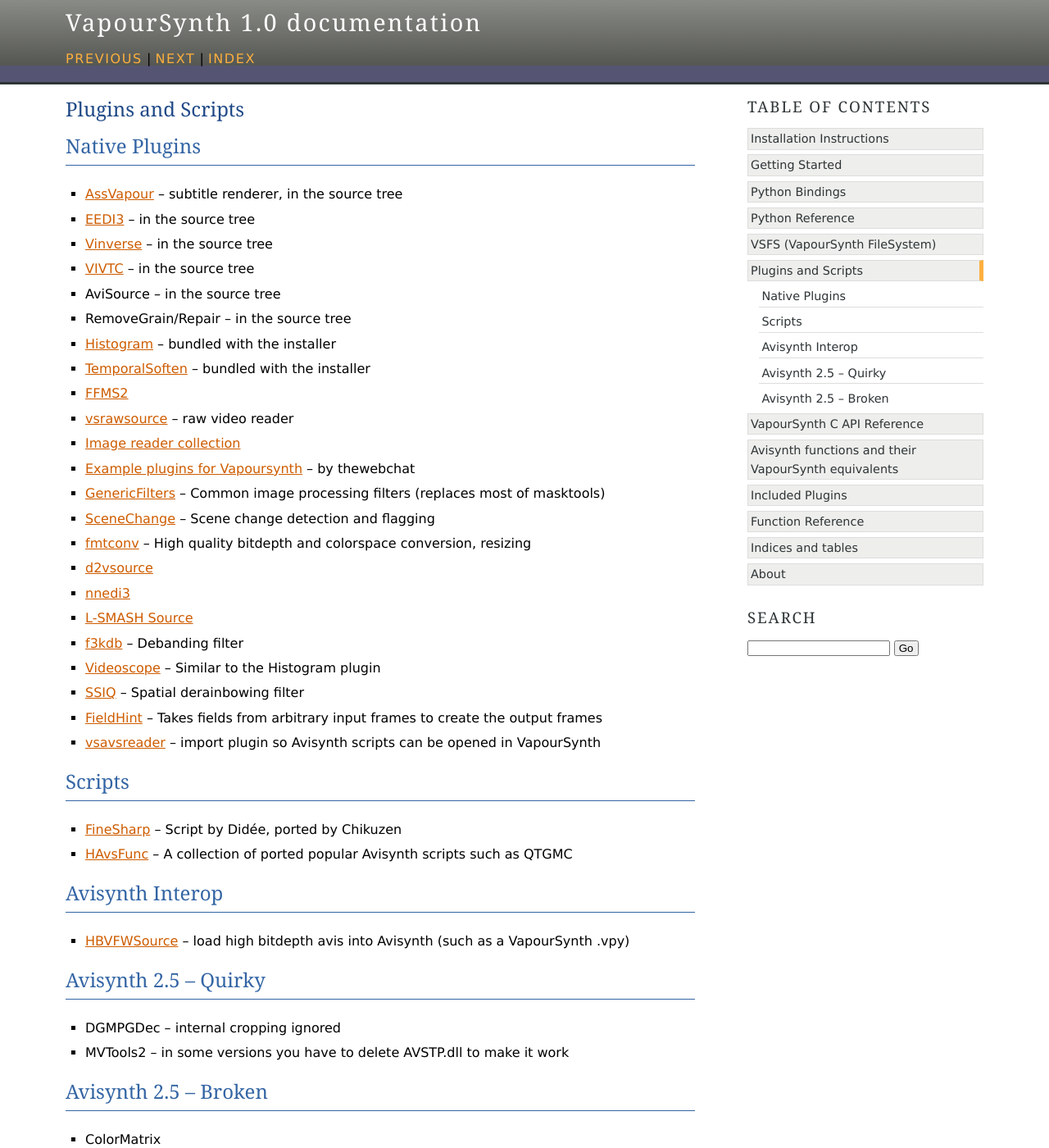
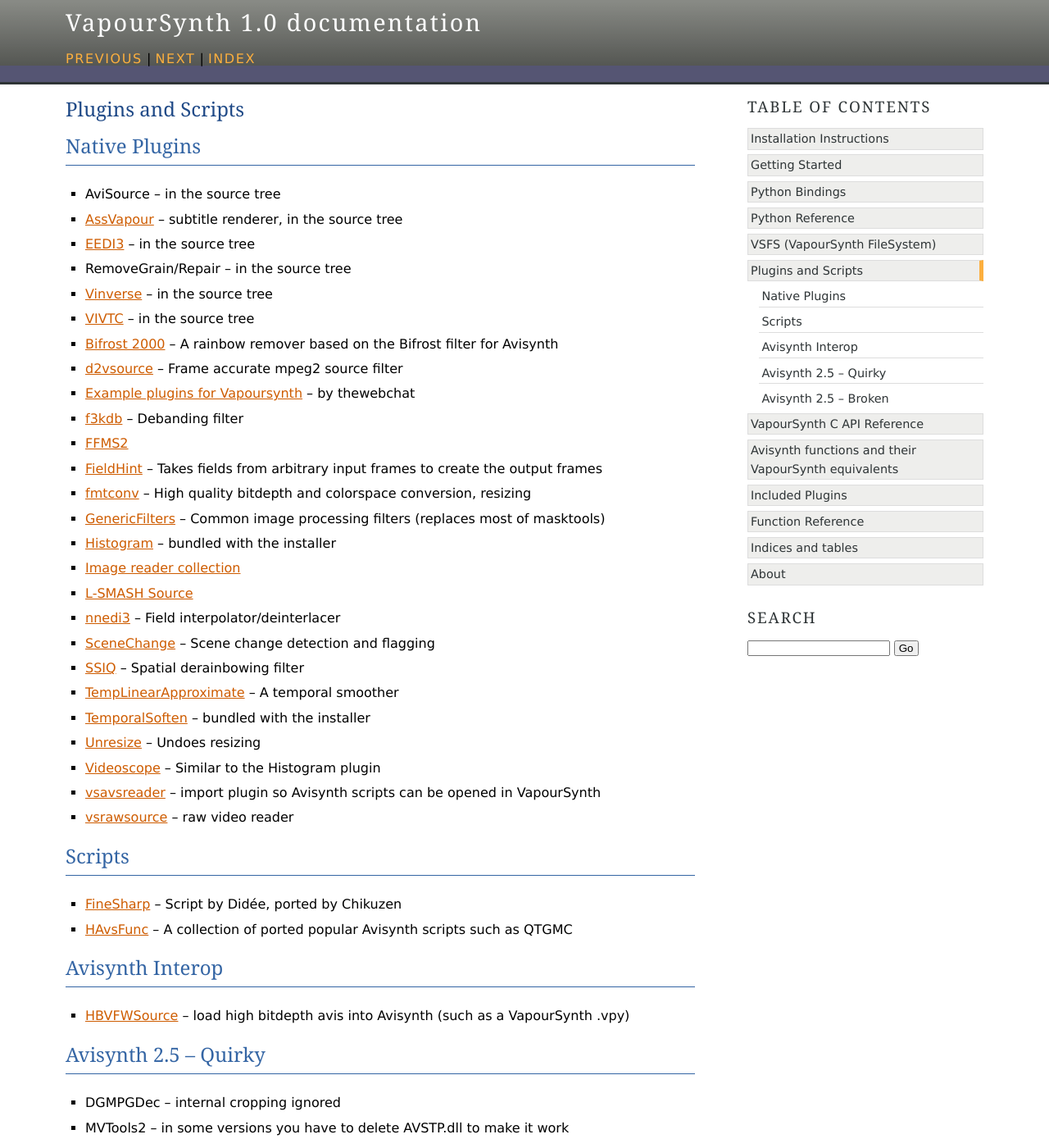
Before and after one commit to vapoursynth/vapoursynth, a Sphinx documentation site: the page built from doc/pluginlist.rst, in a window 1280 px wide and 1400 px high. Shown: the whole window at 82% size. Built offline with Sphinx 7.4.7, drawn with Linux system fonts in a browser that asks for light colours; formulas are drawn with MathJax 3.

Commit message:
Update docs

```diff
--- a/doc/installation.rst
+++ b/doc/installation.rst
@@ -5,7 +5,7 @@
 #############
 
 First download and install the prerequisites:
-   * `Python 3.3 <http://www.python.org/>`_ (32 or 64 bit version, make sure to install to different directories if using both)
+   * `Python 3.3 <http://www.python.org/>`_ (32 or 64 bit version, make sure to install for all users)
    * `Pismo File Mount Audit Package <http://www.pismotechnic.com/download/>`_
      (only if you want to use the advanced virtual filesystem features)
 
--- a/doc/pluginlist.rst
+++ b/doc/pluginlist.rst
@@ -3,34 +3,36 @@
 
 Native Plugins
 ##############
-
+* AviSource -- in the source tree
 * :ref:`AssVapour <assvapour>` -- subtitle renderer, in the source tree
 * :ref:`EEDI3 <eedi3>` -- in the source tree
+* RemoveGrain/Repair -- in the source tree
 * :ref:`Vinverse <vinverse>` -- in the source tree
 * :ref:`VIVTC <vivtc>` -- in the source tree
-* AviSource -- in the source tree
-* RemoveGrain/Repair -- in the source tree
+* `Bifrost 2000 <https://github.com/dubhater/vapoursynth-bifrost>`_ -- A rainbow remover based on the Bifrost filter for Avisynth
+* `d2vsource <http://forum.doom9.org/showthread.php?t=166399>`_ -- Frame accurate mpeg2 source filter
+* `Example plugins for Vapoursynth <http://forum.doom9.org/showthread.php?t=166147>`_ -- by thewebchat
+* `f3kdb <http://forum.doom9.org/showthread.php?t=161411>`_ -- Debanding filter
+* `FFMS2 <https://github.com/FFMS/ffms2>`_
+* `FieldHint <https://github.com/dubhater/vapoursynth-fieldhint>`_ -- Takes fields from arbitrary input frames to create the output frames
+* `fmtconv <http://forum.doom9.org/showthread.php?t=166504>`_ -- High quality bitdepth and colorspace conversion, resizing
+* `GenericFilters <http://forum.doom9.org/showthread.php?t=166842>`_ -- Common image processing filters (replaces most of masktools)
 * `Histogram <https://github.com/dubhater/vapoursynth-histogram>`_ -- bundled with the installer
+* `Image reader collection <http://forum.doom9.org/showthread.php?t=166088>`_
+* `L-SMASH Source <http://forum.doom9.org/showthread.php?t=167435>`_
+* `nnedi3 <http://forum.doom9.org/showthread.php?t=166434>`_ -- Field interpolator/deinterlacer
+* `SceneChange <http://forum.doom9.org/showthread.php?t=166769>`_ -- Scene change detection and flagging
+* `SSIQ <https://github.com/dubhater/vapoursynth-ssiq>`_ -- Spatial derainbowing filter
+* `TempLinearApproximate <http://forum.doom9.org/showthread.php?t=169782>`_ -- A temporal smoother
 * `TemporalSoften <https://github.com/dubhater/vapoursynth-temporalsoften>`_ -- bundled with the installer
-* `FFMS2 <https://github.com/FFMS/ffms2>`_
+* `Unresize <http://forum.doom9.org/showthread.php?t=169829>`_ -- Undoes resizing
+* `Videoscope <https://github.com/dubhater/vapoursynth-videoscope>`_ -- Similar to the Histogram plugin
+* `vsavsreader <http://forum.doom9.org/showthread.php?t=165957>`_ -- import plugin so Avisynth scripts can be opened in VapourSynth
 * `vsrawsource <http://forum.doom9.org/showthread.php?t=166075>`_ -- raw video reader
-* `Image reader collection <http://forum.doom9.org/showthread.php?t=166088>`_
-* `Example plugins for Vapoursynth <http://forum.doom9.org/showthread.php?t=166147>`_ -- by thewebchat
-* `GenericFilters <http://forum.doom9.org/showthread.php?t=166842>`_ -- Common image processing filters (replaces most of masktools)
-* `SceneChange <http://forum.doom9.org/showthread.php?t=166769>`_ -- Scene change detection and flagging
-* `fmtconv <http://forum.doom9.org/showthread.php?t=166504>`_ -- High quality bitdepth and colorspace conversion, resizing
-* `d2vsource <http://forum.doom9.org/showthread.php?t=166399>`_
-* `nnedi3 <http://forum.doom9.org/showthread.php?t=166434>`_
-* `L-SMASH Source <http://forum.doom9.org/showthread.php?t=167435>`_
-* `f3kdb <http://forum.doom9.org/showthread.php?t=161411>`_ -- Debanding filter
-* `Videoscope <https://github.com/dubhater/vapoursynth-videoscope>`_ -- Similar to the Histogram plugin
-* `SSIQ <https://github.com/dubhater/vapoursynth-ssiq>`_ -- Spatial derainbowing filter
-* `FieldHint <https://github.com/dubhater/vapoursynth-fieldhint>`_ -- Takes fields from arbitrary input frames to create the output frames
-* `vsavsreader <http://forum.doom9.org/showthread.php?t=165957>`_ -- import plugin so Avisynth scripts can be opened in VapourSynth
+
 
 Scripts
 #######
-
 * `FineSharp <http://forum.doom9.org/showthread.php?t=166524>`_ -- Script by Didée, ported by Chikuzen
 * `HAvsFunc <http://forum.doom9.org/showthread.php?t=166582>`_ -- A collection of ported popular Avisynth scripts such as QTGMC
 
```
Also changed, not shown: other parts of doc/installation.rst (+1 -1 lines), 1 other file.
